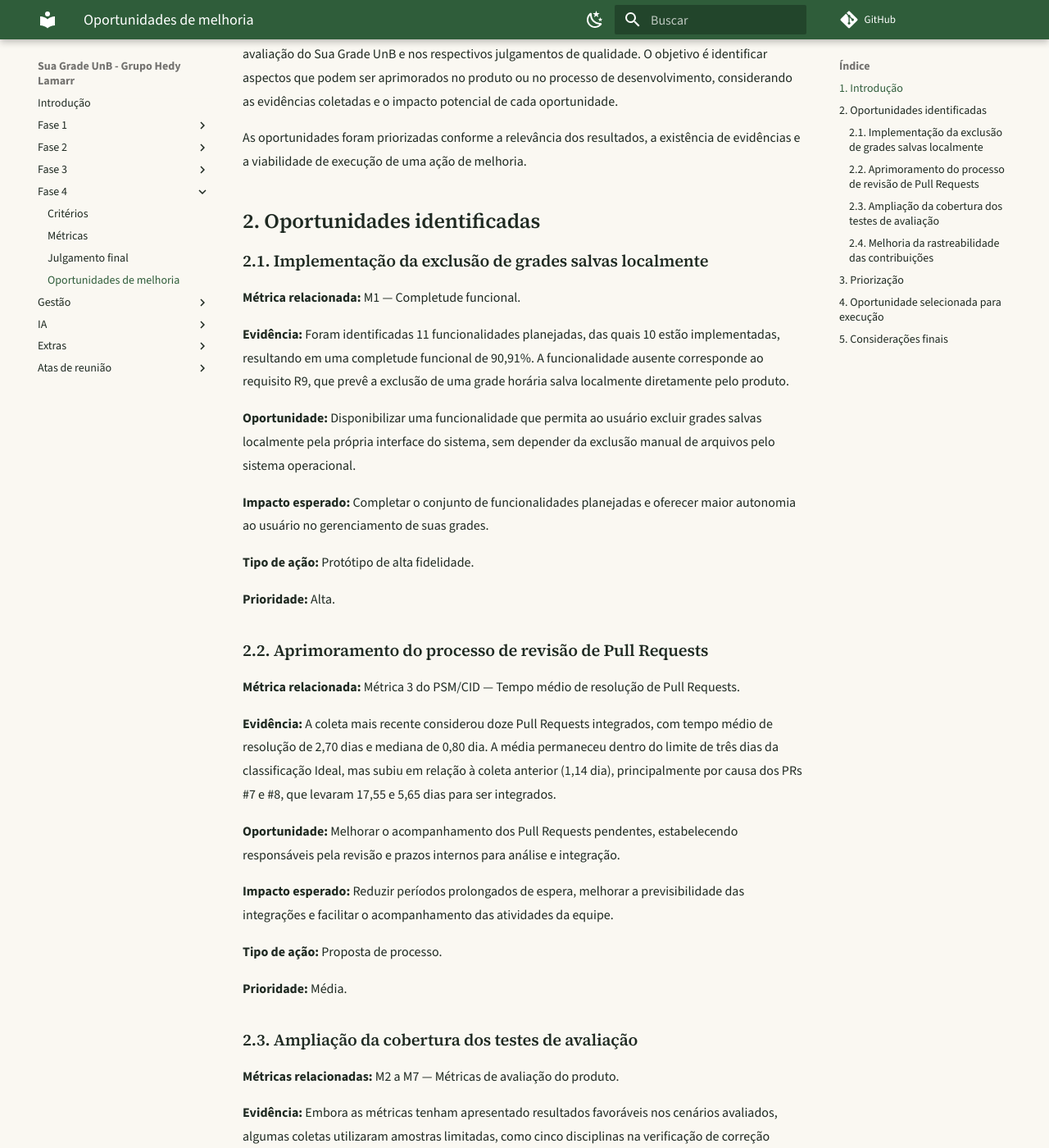
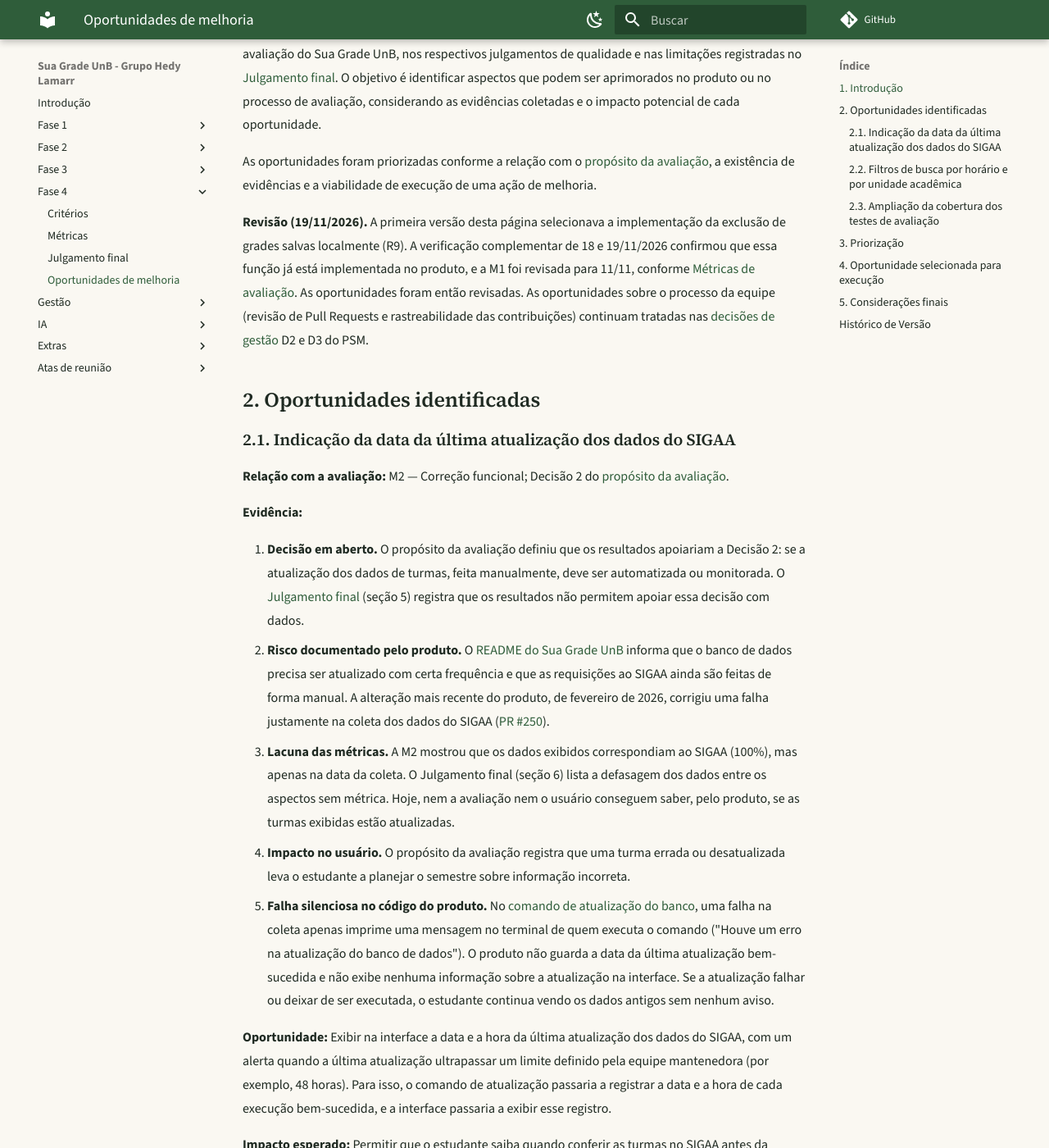
Before and after one commit to FCTE-Qualidade-de-Software-1/2026-2_T02_HEDY_LAMAR, an MkDocs documentation site: the page built from docs/fase-4/oportunidades-de-melhoria.md, in a window 1280 px wide and 1400 px high, scrolled down 248 px. Shown: the whole window at 82% size. Built offline with MkDocs 1.6.1 and Material for MkDocs 9.7.7, drawn with Linux system fonts in a browser that asks for light colours; comment, search, counter and statistics services are not loaded; some of the changed text lies outside the part shown.

Commit message:
docs: revisa a M1 (R9 implementada, 11/11) e as oportunidades de melhoria

```diff
--- a/docs/fase-4/oportunidades-de-melhoria.md
+++ b/docs/fase-4/oportunidades-de-melhoria.md
@@ -2,37 +2,53 @@
 
 ## 1. Introdução
 
-A identificação das oportunidades de melhoria foi realizada com base nos resultados das métricas de avaliação do Sua Grade UnB e nos respectivos julgamentos de qualidade. O objetivo é identificar aspectos que podem ser aprimorados no produto ou no processo de desenvolvimento, considerando as evidências coletadas e o impacto potencial de cada oportunidade.
+A identificação das oportunidades de melhoria foi realizada com base nos resultados das métricas de avaliação do Sua Grade UnB, nos respectivos julgamentos de qualidade e nas limitações registradas no [Julgamento final](julgamento-final.md). O objetivo é identificar aspectos que podem ser aprimorados no produto ou no processo de avaliação, considerando as evidências coletadas e o impacto potencial de cada oportunidade.
 
-As oportunidades foram priorizadas conforme a relevância dos resultados, a existência de evidências e a viabilidade de execução de uma ação de melhoria.
+As oportunidades foram priorizadas conforme a relação com o [propósito da avaliação](../fase-1/proposito.md), a existência de evidências e a viabilidade de execução de uma ação de melhoria.
+
+**Revisão (19/11/2026).** A primeira versão desta página selecionava a implementação da exclusão de grades salvas localmente (R9). A verificação complementar de 18 e 19/11/2026 confirmou que essa função já está implementada no produto, e a M1 foi revisada para 11/11, conforme [Métricas de avaliação](Metricas.md). As oportunidades foram então revisadas. As oportunidades sobre o processo da equipe (revisão de Pull Requests e rastreabilidade das contribuições) continuam tratadas nas [decisões de gestão](../gestao/decisoes.md) D2 e D3 do PSM.
 
 ## 2. Oportunidades identificadas
 
-### 2.1. Implementação da exclusão de grades salvas localmente
+### 2.1. Indicação da data da última atualização dos dados do SIGAA
 
-**Métrica relacionada:** M1 — Completude funcional.
+**Relação com a avaliação:** M2 — Correção funcional; Decisão 2 do [propósito da avaliação](../fase-1/proposito.md).
 
-**Evidência:** Foram identificadas 11 funcionalidades planejadas, das quais 10 estão implementadas, resultando em uma completude funcional de 90,91%. A funcionalidade ausente corresponde ao requisito R9, que prevê a exclusão de uma grade horária salva localmente diretamente pelo produto.
+**Evidência:**
 
-**Oportunidade:** Disponibilizar uma funcionalidade que permita ao usuário excluir grades salvas localmente pela própria interface do sistema, sem depender da exclusão manual de arquivos pelo sistema operacional.
+1. **Decisão em aberto.** O propósito da avaliação definiu que os resultados apoiariam a Decisão 2: se a atualização dos dados de turmas, feita manualmente, deve ser automatizada ou monitorada. O [Julgamento final](julgamento-final.md) (seção 5) registra que os resultados não permitem apoiar essa decisão com dados.
+2. **Risco documentado pelo produto.** O [README do Sua Grade UnB](https://github.com/unb-mds/2023-2-SuaGradeUnB#-atualização-do-banco-de-dados) informa que o banco de dados precisa ser atualizado com certa frequência e que as requisições ao SIGAA ainda são feitas de forma manual. A alteração mais recente do produto, de fevereiro de 2026, corrigiu uma falha justamente na coleta dos dados do SIGAA ([PR #250](https://github.com/unb-mds/2023-2-SuaGradeUnB/pull/250)).
+3. **Lacuna das métricas.** A M2 mostrou que os dados exibidos correspondiam ao SIGAA (100%), mas apenas na data da coleta. O Julgamento final (seção 6) lista a defasagem dos dados entre os aspectos sem métrica. Hoje, nem a avaliação nem o usuário conseguem saber, pelo produto, se as turmas exibidas estão atualizadas.
+4. **Impacto no usuário.** O propósito da avaliação registra que uma turma errada ou desatualizada leva o estudante a planejar o semestre sobre informação incorreta.
+5. **Falha silenciosa no código do produto.** No [comando de atualização do banco](https://github.com/unb-mds/2023-2-SuaGradeUnB/blob/main/api/api/management/commands/updatedb.py), uma falha na coleta apenas imprime uma mensagem no terminal de quem executa o comando ("Houve um erro na atualização do banco de dados"). O produto não guarda a data da última atualização bem-sucedida e não exibe nenhuma informação sobre a atualização na interface. Se a atualização falhar ou deixar de ser executada, o estudante continua vendo os dados antigos sem nenhum aviso.
 
-**Impacto esperado:** Completar o conjunto de funcionalidades planejadas e oferecer maior autonomia ao usuário no gerenciamento de suas grades.
+**Oportunidade:** Exibir na interface a data e a hora da última atualização dos dados do SIGAA, com um alerta quando a última atualização ultrapassar um limite definido pela equipe mantenedora (por exemplo, 48 horas). Para isso, o comando de atualização passaria a registrar a data e a hora de cada execução bem-sucedida, e a interface passaria a exibir esse registro.
+
+**Impacto esperado:** Permitir que o estudante saiba quando conferir as turmas no SIGAA antes da matrícula e oferecer à equipe mantenedora um meio simples de monitorar a atualização, apoiando a Decisão 2.
+
+**Natureza:** Melhoria preventiva e de monitoramento. A avaliação não mediu dados desatualizados; a oportunidade decorre de um risco documentado pelo próprio produto e de uma decisão do propósito que os resultados não conseguiram apoiar.
 
 **Tipo de ação:** Protótipo de alta fidelidade.
 
 **Prioridade:** Alta.
 
-### 2.2. Aprimoramento do processo de revisão de Pull Requests
+### 2.2. Filtros de busca por horário e por unidade acadêmica
 
-**Métrica relacionada:** Métrica 3 do PSM/CID — Tempo médio de resolução de Pull Requests.
+**Relação com a avaliação:** M3 — Adequação às tarefas; coleta complementar de 18 e 19/11/2026.
 
-**Evidência:** A coleta mais recente considerou doze Pull Requests integrados, com tempo médio de resolução de 2,70 dias e mediana de 0,80 dia. A média permaneceu dentro do limite de três dias da classificação Ideal, mas subiu em relação à coleta anterior (1,14 dia), principalmente por causa dos PRs #7 e #8, que levaram 17,55 e 5,65 dias para ser integrados.
+**Evidência:**
 
-**Oportunidade:** Melhorar o acompanhamento dos Pull Requests pendentes, estabelecendo responsáveis pela revisão e prazos internos para análise e integração.
+1. A busca aceita apenas o nome da matéria ou do professor ([evidência](https://github.com/FCTE-Qualidade-de-Software-1/2026-2_T02_HEDY_LAMAR/blob/main/docs/evidencias/complementar/02-busca-qualidade.png)).
+2. Os resultados misturam disciplinas de várias unidades e da pós-graduação. A busca por "qualidade" retornou, entre outras, Administração da Qualidade (ADM) e Qualidade de Carne de Aves e Ovos (PPGSA) ([evidência](https://github.com/FCTE-Qualidade-de-Software-1/2026-2_T02_HEDY_LAMAR/blob/main/docs/evidencias/complementar/17-m4-busca03-qualidade.png)); a busca por "algoritmos" retornou disciplinas da FCTE, do CIC, da ENE e do PPCA ([evidência](https://github.com/FCTE-Qualidade-de-Software-1/2026-2_T02_HEDY_LAMAR/blob/main/docs/evidencias/complementar/23-m4-busca09-algoritmos.png)).
+3. A preferência de horário só aparece na etapa de geração da grade, como intensidade por turno ([evidência](https://github.com/FCTE-Qualidade-de-Software-1/2026-2_T02_HEDY_LAMAR/blob/main/docs/evidencias/complementar/04-periodo-preferencia.png)). Para escolher turmas em um dia e turno específicos, o usuário precisa abrir cada disciplina e interpretar os códigos de horário (por exemplo, 24M34).
 
-**Impacto esperado:** Reduzir períodos prolongados de espera, melhorar a previsibilidade das integrações e facilitar o acompanhamento das atividades da equipe.
+**Oportunidade:** Permitir filtrar os resultados da busca por dia e turno das turmas e por unidade acadêmica (por exemplo, apenas FCTE ou apenas graduação).
 
-**Tipo de ação:** Proposta de processo.
+**Impacto esperado:** Reduzir o esforço para encontrar turmas compatíveis com a rotina do estudante, tarefa central do produto.
+
+**Natureza:** Melhoria preventiva. A M3 mostrou que as cinco tarefas avaliadas podem ser concluídas (100%); a oportunidade trata do esforço para concluí-las, que não foi medido.
+
+**Tipo de ação:** Proposta de requisito, com história de usuário e critérios de aceitação.
 
 **Prioridade:** Média.
 
@@ -40,9 +56,9 @@ As oportunidades foram priorizadas conforme a relevância dos resultados, a exis
 
 **Métricas relacionadas:** M2 a M7 — Métricas de avaliação do produto.
 
-**Evidência:** Embora as métricas tenham apresentado resultados favoráveis nos cenários avaliados, algumas coletas utilizaram amostras limitadas, como cinco disciplinas na verificação de correção funcional, quatro cenários de maturidade e seis ambientes de navegação na avaliação de adaptabilidade.
+**Evidência:** Embora as métricas tenham apresentado resultados favoráveis nos cenários avaliados, algumas coletas utilizaram amostras limitadas, como cinco disciplinas na verificação de correção funcional, quatro cenários de maturidade e seis ambientes de navegação na avaliação de adaptabilidade. A página [Relações entre as características](https://fcte-qualidade-de-software-1.github.io/2026-2_T02_HEDY_LAMAR/fase-4/relacoes-caracteristicas/) também identificou relações que ficaram sem dados, como os cenários de confiabilidade nos demais ambientes da M7.
 
-**Oportunidade:** Ampliar gradualmente a quantidade e a diversidade dos cenários utilizados nas avaliações, incluindo mais disciplinas, situações de uso e ambientes de navegação.
+**Oportunidade:** Ampliar gradualmente a quantidade e a diversidade dos cenários utilizados nas avaliações, incluindo mais disciplinas, situações de uso e ambientes de navegação, e registrar o navegador e o dispositivo de cada coleta.
 
 **Impacto esperado:** Aumentar a abrangência das avaliações e reduzir as limitações decorrentes de amostras pequenas.
 
@@ -50,43 +66,36 @@ As oportunidades foram priorizadas conforme a relevância dos resultados, a exis
 
 **Prioridade:** Média.
 
-### 2.4. Melhoria da rastreabilidade das contribuições
-
-**Métrica relacionada:** Métrica 2 do PSM/CID — Distribuição de esforço por commits.
-
-**Evidência:** A distribuição dos commits apresentou diferenças entre os integrantes. Além disso, parte das atividades realizadas na elaboração do artigo não estava representada no histórico do Git, pois o código-fonte LaTeX ainda não estava versionado no repositório.
-
-**Oportunidade:** Manter os materiais técnicos do trabalho versionados e utilizar registros complementares para documentar contribuições que não são adequadamente representadas pela quantidade de commits.
-
-**Impacto esperado:** Melhorar a rastreabilidade das atividades e permitir uma interpretação mais completa da participação dos integrantes.
-
-**Tipo de ação:** Proposta de processo.
-
-**Prioridade:** Baixa.
-
 ## 3. Priorização
 
-As oportunidades foram organizadas considerando a evidência disponível, o impacto potencial e a viabilidade de execução.
+As oportunidades foram organizadas considerando a relação com o propósito da avaliação, a evidência disponível, o impacto potencial e a viabilidade de execução.
 
-| Prioridade | Oportunidade | Métrica | Tipo de ação |
+| Prioridade | Oportunidade | Relação com a avaliação | Tipo de ação |
 |:---:|---|---|---|
-| Alta | Implementar a exclusão de grades salvas localmente | M1 | Protótipo de alta fidelidade |
-| Média | Aprimorar a revisão de Pull Requests | PSM 3 | Proposta de processo |
-| Média | Ampliar a cobertura dos testes | M2 a M7 | Template técnico |
-| Baixa | Melhorar a rastreabilidade das contribuições | PSM 2 | Proposta de processo |
+| Alta | Indicar a data da última atualização dos dados do SIGAA | M2 e Decisão 2 do propósito | Protótipo de alta fidelidade |
+| Média | Filtrar a busca por horário e por unidade acadêmica | M3 e coleta complementar | Proposta de requisito |
+| Média | Ampliar a cobertura dos testes de avaliação | M2 a M7 | Template técnico |
 
 ## 4. Oportunidade selecionada para execução
 
-A oportunidade selecionada para a execução da ação de melhoria é a implementação conceitual da exclusão de grades salvas localmente, correspondente ao requisito R9.
+A oportunidade selecionada para a execução da ação de melhoria é a indicação da data da última atualização dos dados do SIGAA (seção 2.1).
 
-A escolha foi motivada pelo resultado da M1, que identificou uma funcionalidade planejada ainda não disponível no produto. A ausência dessa funcionalidade representa uma oportunidade objetiva de evolução, com impacto direto na capacidade de gerenciamento das grades pelo usuário.
+A escolha foi motivada pela relação direta com o propósito da avaliação: a Decisão 2 trata da atualização dos dados, e o Julgamento final registra que os resultados não permitiram apoiá-la. A oportunidade também tem evidência documental no próprio produto e impacto direto na confiança do estudante nos dados exibidos.
 
-Como o repositório de avaliação não contém o código-fonte oficial do Sua Grade UnB, a ação será realizada por meio de um protótipo de alta fidelidade, demonstrando o fluxo de exclusão de uma grade local, incluindo a confirmação da operação e o retorno visual ao usuário.
+Como o repositório de avaliação não contém o código-fonte oficial do Sua Grade UnB, a ação será realizada por meio de um protótipo de alta fidelidade, demonstrando a indicação da data da última atualização na interface e o alerta exibido quando os dados ultrapassarem o limite definido.
 
 O protótipo será apresentado como entrega técnica da Fase 4 e servirá como referência para uma possível implementação futura no produto.
 
 ## 5. Considerações finais
 
-A análise identificou oportunidades relacionadas tanto às funcionalidades do produto quanto aos processos de desenvolvimento e avaliação. A ausência da exclusão de grades locais foi considerada a oportunidade prioritária por apresentar evidência direta e impacto funcional claro.
+A análise identificou oportunidades relacionadas ao produto e ao processo de avaliação. A indicação da data de atualização dos dados foi considerada a oportunidade prioritária por responder a uma decisão prevista no propósito da avaliação e por ter evidência documental no próprio produto.
 
-As demais oportunidades representam possibilidades de aprimoramento contínuo, especialmente no acompanhamento das integrações e na ampliação da abrangência das avaliações. A execução da ação selecionada permitirá demonstrar uma melhoria concreta fundamentada nos resultados obtidos.
+Os filtros de busca e a ampliação da cobertura dos testes representam possibilidades de aprimoramento contínuo do produto e das próximas avaliações. A execução da ação selecionada permitirá demonstrar uma melhoria concreta fundamentada nos resultados e nas limitações registradas.
+
+## Histórico de Versão
+
+| Versão | Descrição | Autor | Data | Revisor | Data de revisão |
+| :----: | :--- | :--- | :---: | :--- | :---: |
+| 1.0 | Criação do documento de oportunidades de melhoria | [Leonardo Rodrigues](https://github.com/LeonardoRodriguesMarrtinns99) | 14/11/2026 | | |
+| 1.1 | Atualização dos números da Métrica 3 do PSM após a recoleta | [Cauã Clemente](https://github.com/CauaoClemente) | 15/11/2026 | | |
+| 1.2 | Revisão das oportunidades após a verificação complementar da R9 | [Cauã Clemente](https://github.com/CauaoClemente) | 19/11/2026 | | |
```
Also changed, not shown: docs/fase-2/diagrama-gqm.md (+1 -1 lines), docs/fase-3/plano-avaliacao.md (+3 -2 lines), docs/fase-4/Metricas.md (+8 -4 lines), docs/fase-4/criterios.md (+3 -2 lines), docs/fase-4/julgamento-final.md (+6 -5 lines).
